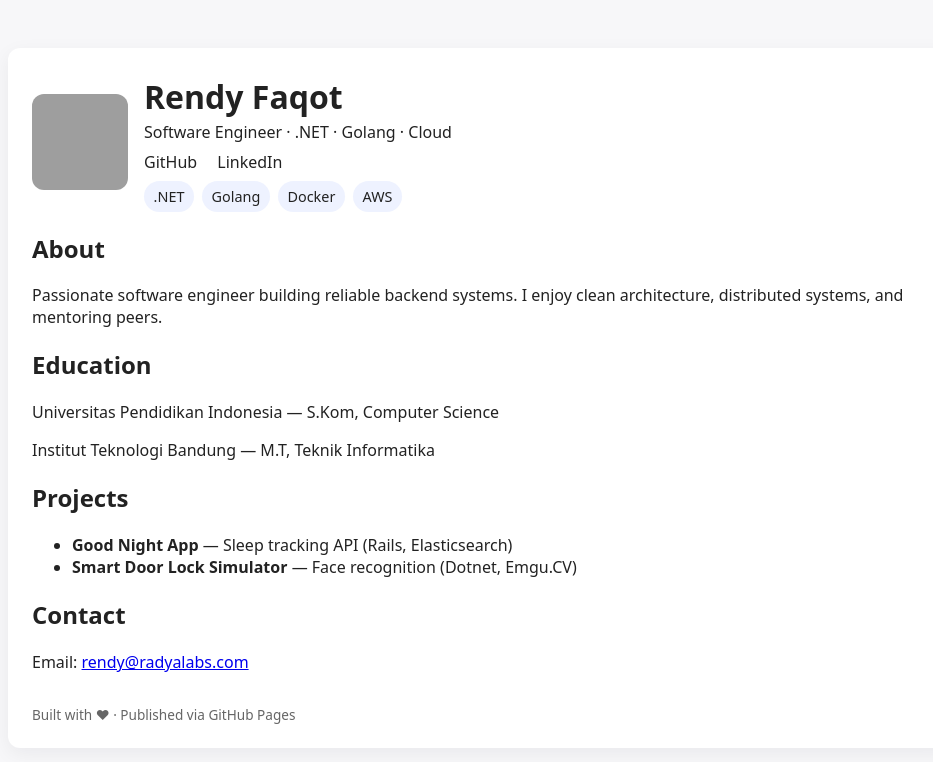
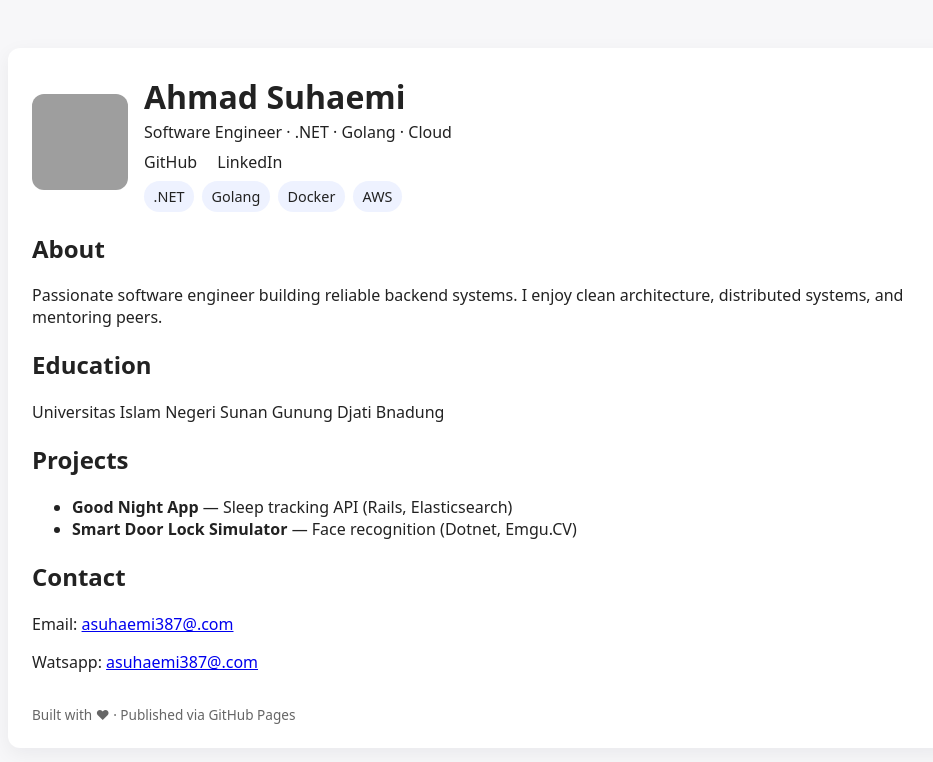
Before and after one commit to suhe070/my-profile, a plain HTML site: page index.html in a window 1280 px wide. Shown: the whole page, without its empty margins (158-1091 px from the left). Drawn offline with Linux system fonts and the light colour scheme; grey boxes are pictures that could not be loaded.

Commit message:
index baru

```diff
--- a/index.html
+++ b/index.html
@@ -22,7 +22,7 @@
          <header>
             <img class="avatar" src="https://avatars.githubusercontent.com/u/9919?s=200&v=4" alt="avatar" />
             <div>
-               <h1>Rendy Faqot</h1>
+               <h1>Ahmad Suhaemi</h1>
                <div>Software Engineer · .NET · Golang · Cloud</div>
                <div class="links" style="margin-top:.5rem">
                   <a href="https://github.com/your-username" target="_blank">GitHub</a>
@@ -42,8 +42,7 @@
          </section>
          <section>
             <h2>Education</h2>
-            <p>Universitas Pendidikan Indonesia — S.Kom, Computer Science</p>
-            <p>Institut Teknologi Bandung — M.T, Teknik Informatika</p>
+            <p>Universitas Islam Negeri Sunan Gunung Djati Bnadung</p>
          </section>
          <section>
             <h2>Projects</h2>
@@ -54,7 +53,8 @@
          </section>
          <section>
             <h2>Contact</h2>
-            <p>Email: <a href="mailto:rendy@radyalabs.com">rendy@radyalabs.com</a></p>
+            <p>Email: <a href="mailto:asuhaemi387@gmail.com">asuhaemi387@.com</a></p>
+            <p>Watsapp: <a href="mailto:asuhaemi387@gmail.com">asuhaemi387@.com</a></p>
          </section>
          <footer>
             Built with ♥ · Published via GitHub Pages
```
